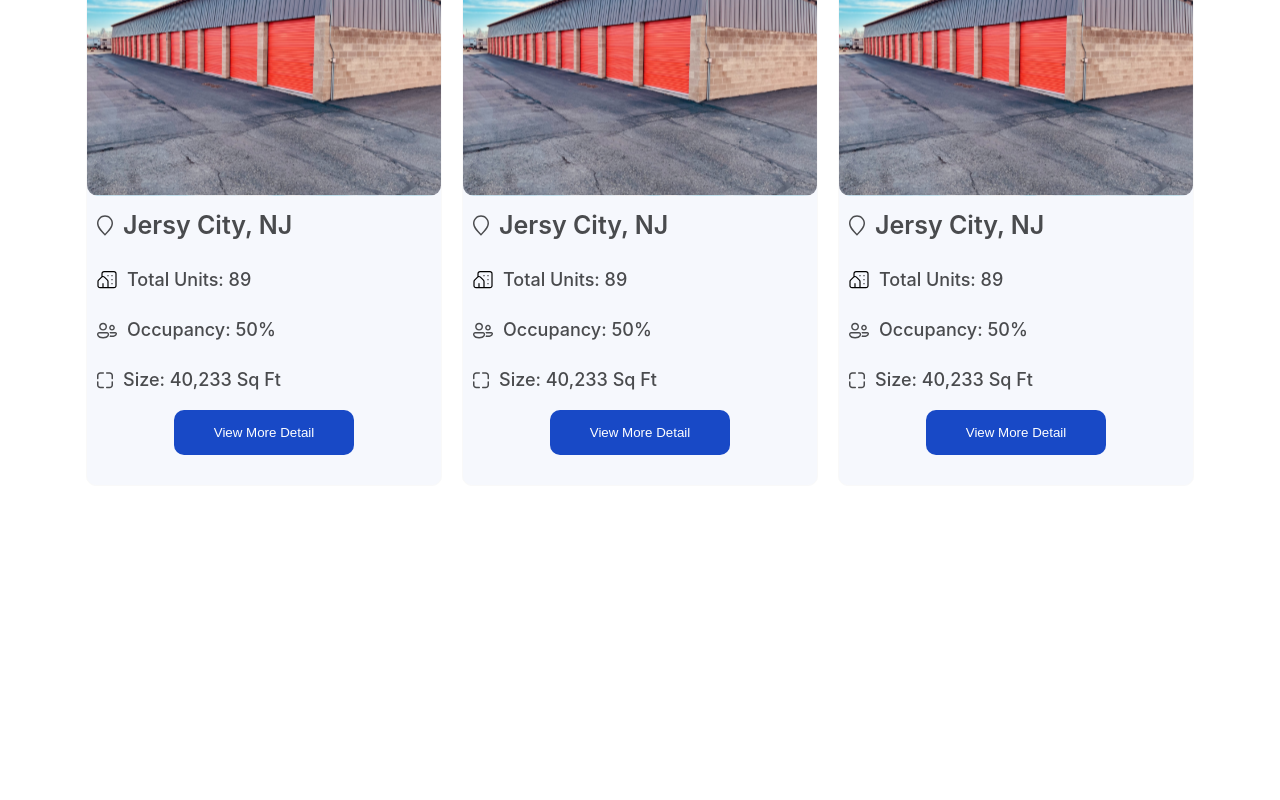
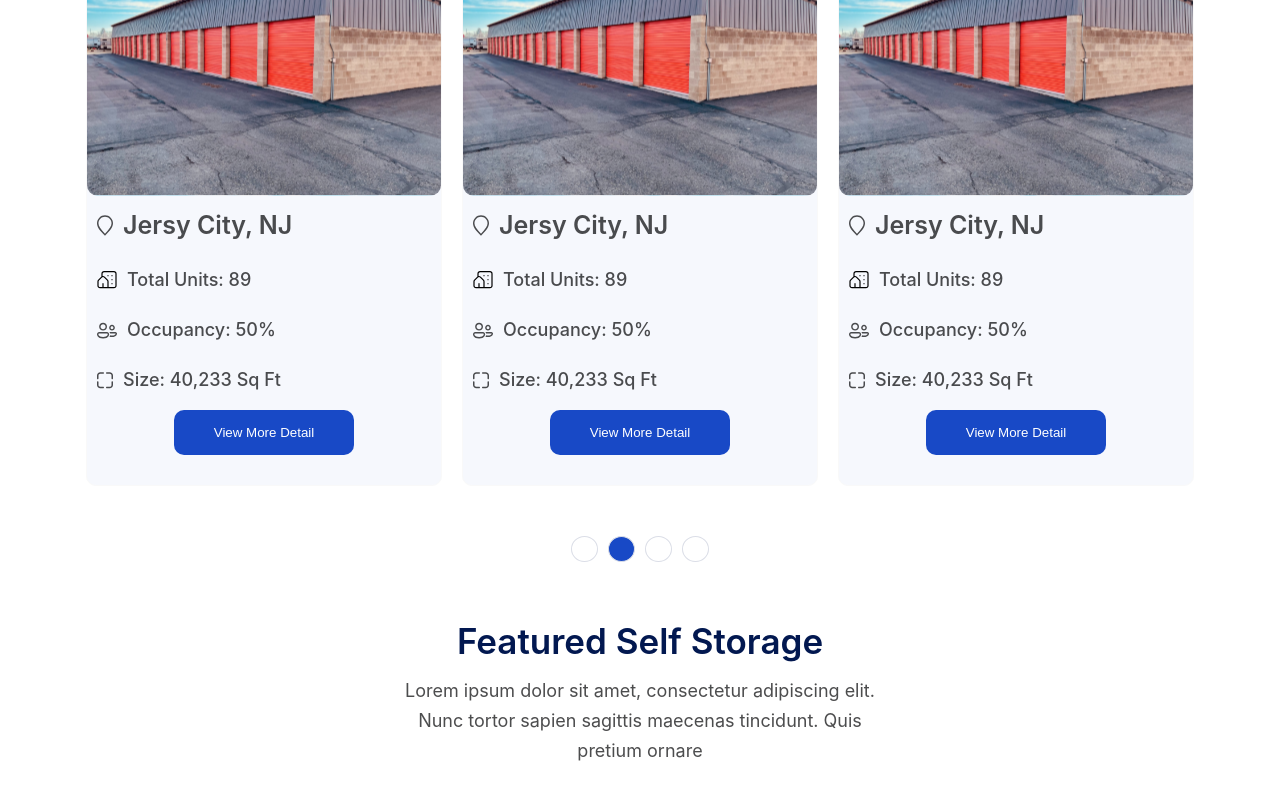
Before and after one commit to evabanegacom/Storage-Figma, a React (Create React App) app: page / in a window 1280 px wide. Shown: the part 958-1758 px from the top of the page. Before the commit the page ends 1444 px from the top, so only its background shows below. Built offline with nearby package versions, Linux system fonts and the light colour scheme.

Commit message:
added carousel

```diff
--- a/src/App.js
+++ b/src/App.js
@@ -1,12 +1,15 @@
 import Navbar from './components/Navbar';
 import Featured from './components/Featured/Featured';
 import Houses from './components/Houses/Houses';
+import Carousel from './components/Carousel/Carousel';
 function App() {
   return (
     <div className="App">
       <Navbar />
       <Featured />
       <Houses />
+      <Carousel />
+      <Featured />
     </div>
   );
 }
--- /dev/null
+++ b/src/components/Carousel/Carousel.jsx
@@ -0,0 +1,17 @@
+import React from 'react';
+import './carousel.css';
+
+const Carousel = () => {
+  return (
+    <div className='carousel'>
+        <div>
+
+        </div>
+        <div className='carousel__div second'></div>
+        <div className='carousel__div'></div>
+        <div className='carousel__div'></div>
+    </div>
+  )
+}
+
+export default Carousel
--- /dev/null
+++ b/src/components/Carousel/carousel.css
@@ -0,0 +1,20 @@
+.carousel {
+    display: flex;
+    margin-top: 50px;
+    justify-content: center;
+}
+
+.carousel div {
+  width: 26.98px;
+  border-radius: 50%;
+  height: 26.03px;
+  border: 1px solid #DBDEE7;
+}
+
+.carousel__div {
+    margin-left: 10px;
+}
+
+.second {
+    background: #1849C6;
+}
```
